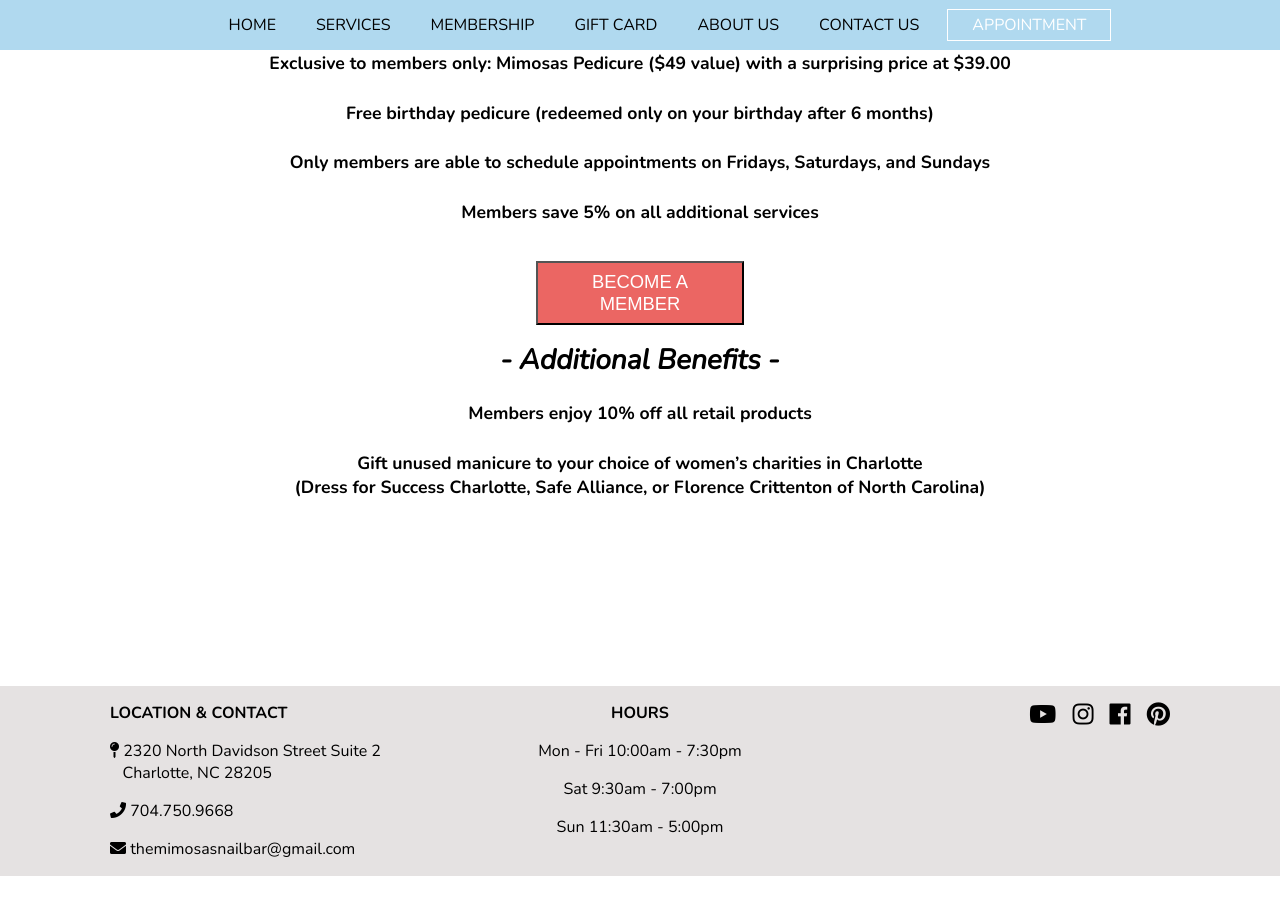
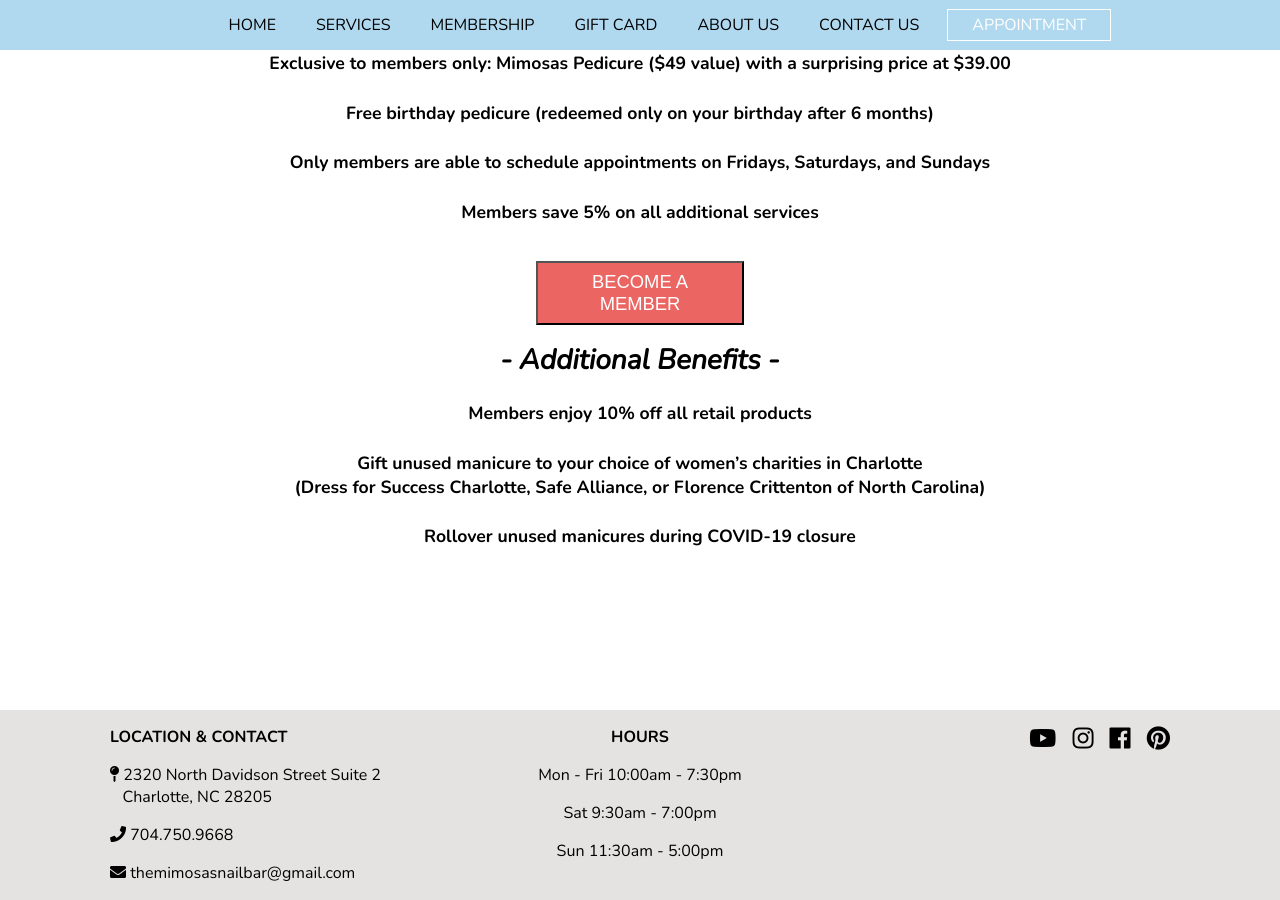
Before and after one commit to mimosasnailbar/mimosas, a Jekyll site: the page built from membership.html, in a window 1280 px wide and 900 px high, scrolled down 1315 px. Built offline with Jekyll 4.4.1, drawn with Linux system fonts in a browser that asks for light colours; nearby versions of some CDN libraries; before the commit the page ends 2191 px from its top, so only the background shows below that.

Commit message:
Updated 'membership.html' via CloudCannon

```diff
--- a/membership.html
+++ b/membership.html
@@ -41,7 +41,7 @@ layout: default
 			Gift unused manicure to your choice of women&rsquo;s charities in Charlotte<br />(Dress for Success Charlotte, Safe Alliance, or Florence Crittenton of North Carolina)
 		</p>
 		<p class="editable">
-
+			Rollover unused manicures during COVID-19 closure
 		</p>
 		<p class="editable">
 
```
